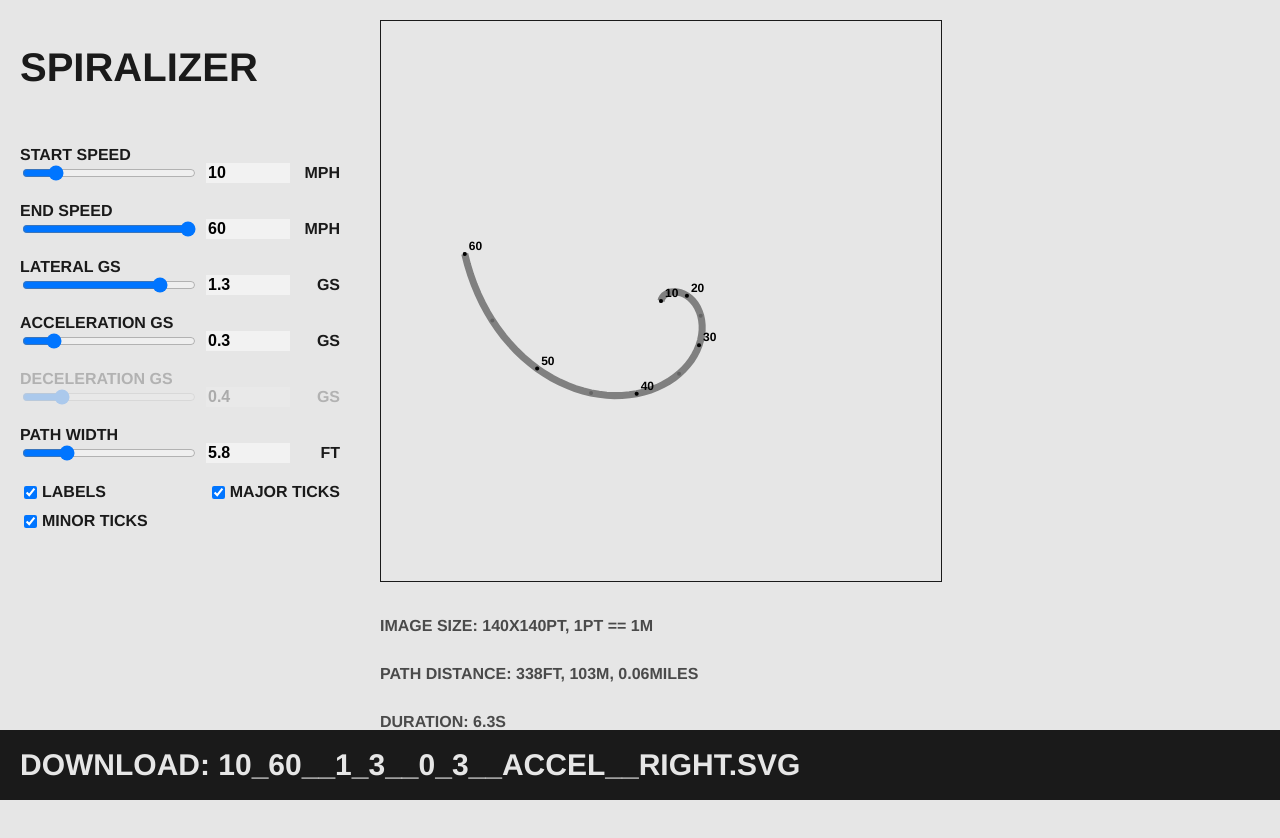
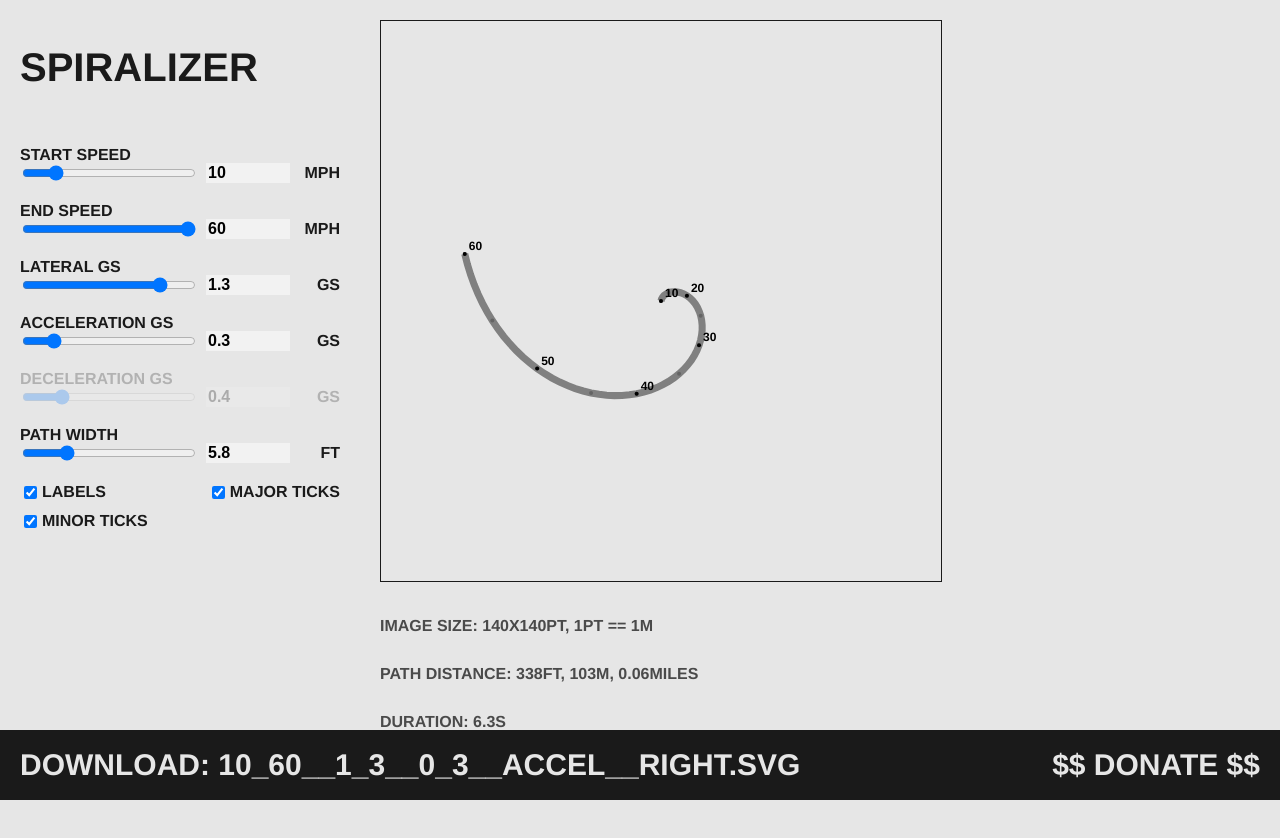
Before and after one commit to mikeferchak/spiralizer, a SvelteKit app: page / in a window 1280 px wide. Shown: the top 838 px of the page. Built offline with nearby package versions, Linux system fonts and the light colour scheme.

Commit message:
donate button

```diff
--- a/src/routes/+page.svelte
+++ b/src/routes/+page.svelte
@@ -215,6 +215,12 @@
         Download: {svgName}
       </span>
     </div>
+    <div class="donate">
+      <a
+        href="https://www.buymeacoffee.com/computer.racing"
+        title="twenty dollars can buy many peanuts">$$ DONATE $$</a
+      >
+    </div>
   </footer>
 </main>
 
@@ -305,13 +311,32 @@
       }
     }
 
+    .donate > a {
+      font-size: var(--text-md);
+      color: var(--color-background);
+      text-decoration: none;
+      flex: 1 0 10rem;
+      min-width: 10rem;
+
+      &:hover {
+        text-decoration: underline;
+      }
+    }
+
     footer {
       position: fixed;
       bottom: 0;
       left: 0;
       right: 0;
-      padding: var(--main-content-padding);
+      padding: 0 var(--main-content-padding);
       background-color: var(--color-primary);
+      display: flex;
+      justify-content: space-between;
+      flex-wrap: wrap;
+
+      > div {
+        margin: 2rem 0;
+      }
     }
 
     input[type="number"] {
```
